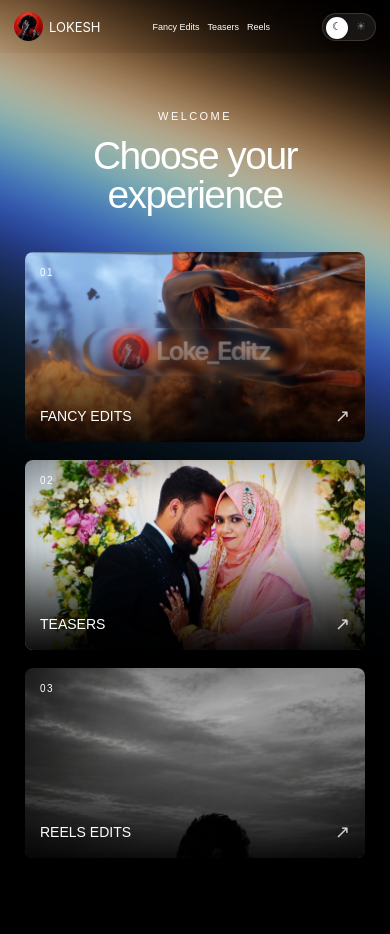
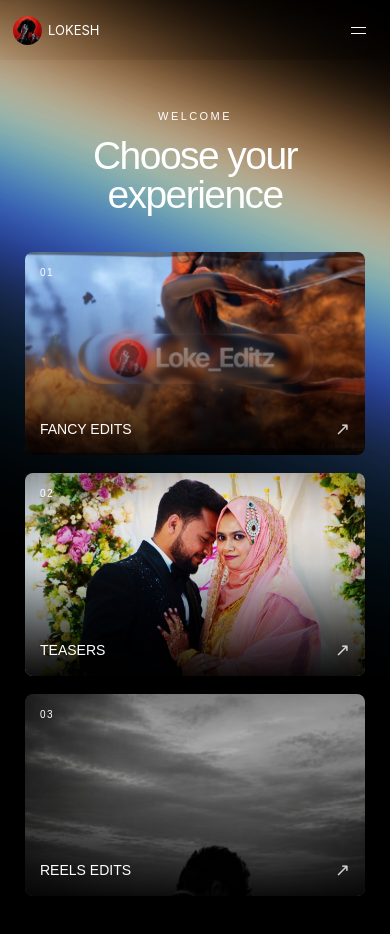
Before and after one commit to lokeshA-01/Lokesh-EditingPortfolio, a React (Vite) app: page / in a window 390 px wide. Shown: the top 934 px of the page. Before the commit the page ends 908 px from the top, so only its background shows below. Built offline with nearby package versions, Linux system fonts and the light colour scheme.

Commit message:
Improve responsive header

```diff
--- a/src/components/Header.jsx
+++ b/src/components/Header.jsx
@@ -1,17 +1,32 @@
+import { useState } from "react";
 import ThemeToggle from "./ThemeToggle";
 import "../styles/header.css";
 
 function Header() {
+
+  const [menuOpen, setMenuOpen] = useState(false);
+
+
+  const closeMenu = () => {
+    setMenuOpen(false);
+  };
+
+
   return (
     <header className="site-header">
 
       <div className="header-inner">
 
+
         {/* ========================================
             LOGO
         ======================================== */}
 
-        <div className="site-logo">
+        <a
+          href="/"
+          className="site-logo"
+          onClick={closeMenu}
+        >
 
           <img
             src="/images/Logo.jpg"
@@ -22,11 +37,12 @@ function Header() {
             LOKESH
           </span>
 
-        </div>
+        </a>
+
 
 
         {/* ========================================
-            NAVIGATION
+            DESKTOP NAVIGATION
         ======================================== */}
 
         <nav className="main-nav">
@@ -54,8 +70,9 @@ function Header() {
         </nav>
 
 
+
         {/* ========================================
-            RIGHT SIDE
+            DESKTOP RIGHT SIDE
         ======================================== */}
 
         <div className="header-actions">
@@ -71,6 +88,104 @@ function Header() {
 
         </div>
 
+
+
+        {/* ========================================
+            MOBILE MENU BUTTON
+        ======================================== */}
+
+        <button
+          type="button"
+          className={`mobile-menu-button ${
+            menuOpen ? "active" : ""
+          }`}
+          onClick={() => setMenuOpen(!menuOpen)}
+          aria-label="Toggle navigation"
+          aria-expanded={menuOpen}
+        >
+
+          <span></span>
+          <span></span>
+
+        </button>
+
+      </div>
+
+
+
+      {/* ========================================
+          MOBILE MENU
+      ======================================== */}
+
+      <div
+        className={`mobile-menu ${
+          menuOpen ? "open" : ""
+        }`}
+      >
+
+        <nav className="mobile-nav">
+
+          <a
+            href="/"
+            onClick={closeMenu}
+          >
+            <span>01</span>
+            Home
+          </a>
+
+          <a
+            href="/fancy-edits"
+            onClick={closeMenu}
+          >
+            <span>02</span>
+            Fancy Edits
+          </a>
+
+          <a
+            href="/teasers"
+            onClick={closeMenu}
+          >
+            <span>03</span>
+            Teasers
+          </a>
+
+          <a
+            href="/reels"
+            onClick={closeMenu}
+          >
+            <span>04</span>
+            Reels
+          </a>
+
+          <a
+            href="/about"
+            onClick={closeMenu}
+          >
+            <span>05</span>
+            About
+          </a>
+
+          <a
+            href="/contact"
+            onClick={closeMenu}
+          >
+            <span>06</span>
+            Contact
+          </a>
+
+        </nav>
+
+
+        <div className="mobile-menu-footer">
+
+          <span>
+            THEME
+          </span>
+
+          <ThemeToggle />
+
+        </div>
+
       </div>
 
     </header>
--- a/src/styles/header.css
+++ b/src/styles/header.css
@@ -399,6 +399,200 @@
 
 
 /* ========================================
+   MOBILE MENU BUTTON
+======================================== */
+
+.mobile-menu-button {
+  display: none;
+
+  position: relative;
+
+  width: 42px;
+  height: 42px;
+
+  padding: 0;
+
+  border: 1px solid var(--header-border);
+  border-radius: 50%;
+
+  background: var(--header-background);
+
+  color: var(--text);
+
+  cursor: pointer;
+
+  align-items: center;
+  justify-content: center;
+
+  flex-direction: column;
+
+  gap: 5px;
+
+  transition:
+    background 0.4s ease,
+    border-color 0.4s ease,
+    transform 0.4s ease;
+}
+
+
+.mobile-menu-button span {
+  display: block;
+
+  width: 15px;
+  height: 1px;
+
+  background: currentColor;
+
+  transition:
+    transform 0.4s ease,
+    opacity 0.3s ease;
+}
+
+
+/* ========================================
+   MOBILE MENU BUTTON ACTIVE
+======================================== */
+
+.mobile-menu-button.active span:first-child {
+  transform: translateY(3px) rotate(45deg);
+}
+
+
+.mobile-menu-button.active span:last-child {
+  transform: translateY(-3px) rotate(-45deg);
+}
+
+
+/* ========================================
+   MOBILE MENU
+======================================== */
+
+.mobile-menu {
+  display: none;
+
+  position: absolute;
+
+  top: 100%;
+  left: 0;
+
+  width: 100%;
+
+  padding: 35px 20px 30px;
+
+  background: var(--header-background);
+
+  backdrop-filter: blur(24px);
+  -webkit-backdrop-filter: blur(24px);
+
+  border-top: 1px solid var(--header-border);
+
+  opacity: 0;
+
+  transform: translateY(-10px);
+
+  pointer-events: none;
+
+  transition:
+    opacity 0.4s ease,
+    transform 0.4s ease;
+}
+
+
+.mobile-menu.open {
+  opacity: 1;
+
+  transform: translateY(0);
+
+  pointer-events: auto;
+}
+
+
+/* ========================================
+   MOBILE NAVIGATION
+======================================== */
+
+.mobile-nav {
+  display: flex;
+
+  flex-direction: column;
+}
+
+
+.mobile-nav a {
+  display: flex;
+
+  align-items: center;
+
+  gap: 18px;
+
+  padding: 17px 0;
+
+  border-bottom: 1px solid var(--header-border);
+
+  color: var(--text);
+
+  text-decoration: none;
+
+  font-size: 25px;
+
+  font-weight: 400;
+
+  letter-spacing: -0.03em;
+
+  transition:
+    color 0.3s ease,
+    padding-left 0.3s ease;
+}
+
+
+.mobile-nav a:first-child {
+  border-top: 1px solid var(--header-border);
+}
+
+
+.mobile-nav a:hover {
+  padding-left: 8px;
+}
+
+
+.mobile-nav a span {
+  width: 24px;
+
+  font-size: 9px;
+
+  letter-spacing: 0.15em;
+
+  color: var(--text-muted);
+
+  flex-shrink: 0;
+}
+
+
+/* ========================================
+   MOBILE MENU FOOTER
+======================================== */
+
+.mobile-menu-footer {
+  display: flex;
+
+  align-items: center;
+
+  justify-content: space-between;
+
+  padding-top: 28px;
+}
+
+
+.mobile-menu-footer > span {
+  font-size: 9px;
+
+  letter-spacing: 0.25em;
+
+  color: var(--text-muted);
+}
+
+
+/* ========================================
    MOBILE
 ======================================== */
 
@@ -411,7 +605,9 @@
 
   .header-inner {
     display: flex;
+
     align-items: center;
+
     justify-content: space-between;
 
     gap: 12px;
@@ -438,44 +634,22 @@
 
 
   /* ========================================
-     NAVIGATION
+     HIDE DESKTOP NAV
   ======================================== */
 
   .main-nav {
-    display: flex;
-
-    align-items: center;
-
-    gap: 14px;
-
-    flex: 1;
-
-    justify-content: center;
-  }
-
-
-  .main-nav a {
-    font-size: 11px;
-
-    white-space: nowrap;
-  }
-
-
-  /* Hide only the less important links
-     when the screen becomes tight */
-
-  .main-nav a:nth-child(1),
-  .main-nav a:nth-child(5) {
     display: none;
   }
 
 
   /* ========================================
-     HEADER ACTIONS
+     HIDE DESKTOP CONTACT
   ======================================== */
 
   .header-actions {
-    flex-shrink: 0;
+    margin-left: auto;
+
+    margin-right: 10px;
 
     gap: 0;
   }
@@ -486,32 +660,32 @@
   }
 
 
-  .theme-toggle {
-    width: 62px;
-    height: 30px;
+  /* ========================================
+     THEME TOGGLE
+  ======================================== */
 
-    padding: 0 6px;
+  .header-actions .theme-toggle {
+    display: none;
   }
 
 
-  .toggle-track {
-    width: 22px;
-    height: 22px;
+  /* ========================================
+     MENU BUTTON
+  ======================================== */
 
-    top: 3px;
-    left: 3px;
+  .mobile-menu-button {
+    display: flex;
+
+    flex-shrink: 0;
   }
 
 
-  .theme-toggle.light .toggle-track {
-    transform: translateX(32px);
-  }
+  /* ========================================
+     MOBILE MENU
+  ======================================== */
 
-
-  .toggle-icon {
-    width: 16px;
-
-    font-size: 11px;
+  .mobile-menu {
+    display: block;
   }
 
 }
@@ -529,6 +703,8 @@
 
 
   .site-logo {
+    gap: 7px;
+
     font-size: 14px;
   }
 
@@ -539,24 +715,22 @@
   }
 
 
-  .main-nav {
-    gap: 10px;
+  .mobile-menu {
+    padding:
+      28px 18px 25px;
   }
 
 
-  .main-nav a {
-    font-size: 10px;
+  .mobile-nav a {
+    font-size: 22px;
+
+    padding: 15px 0;
   }
 
 
-  .theme-toggle {
-    width: 58px;
-    height: 29px;
-  }
-
-
-  .theme-toggle.light .toggle-track {
-    transform: translateX(29px);
+  .mobile-menu-button {
+    width: 40px;
+    height: 40px;
   }
 
 }
@@ -568,13 +742,8 @@
 
 @media (max-width: 420px) {
 
-  .main-nav {
-    gap: 8px;
-  }
-
-
-  .main-nav a {
-    font-size: 9px;
+  .site-header {
+    padding: 11px 13px;
   }
 
 
@@ -591,14 +760,22 @@
   }
 
 
-  .theme-toggle {
-    width: 54px;
-    height: 28px;
+  .mobile-menu-button {
+    width: 38px;
+    height: 38px;
   }
 
 
-  .theme-toggle.light .toggle-track {
-    transform: translateX(25px);
+  .mobile-menu {
+    padding:
+      24px 16px 22px;
+  }
+
+
+  .mobile-nav a {
+    font-size: 20px;
+
+    padding: 14px 0;
   }
 
 }
--- a/src/styles/landing.css
+++ b/src/styles/landing.css
@@ -819,9 +819,11 @@
   ======================================== */
 
   .category-card {
-    width: min(100%, 340px);
+    width: 100%;
 
-    height: 190px;
+    max-width: 340px;
+
+    height: clamp( 175px, 52vw, 210px );
 
     border-radius: 8px;
 
```
